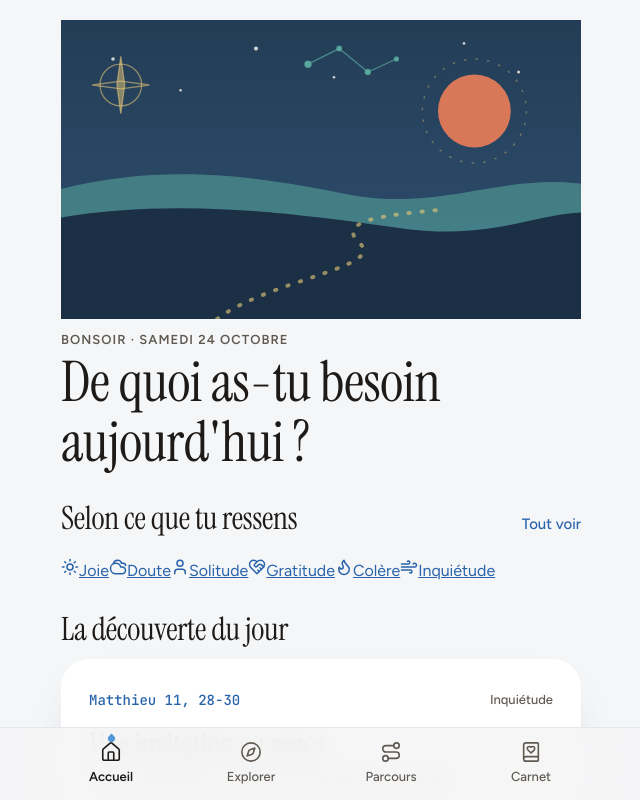
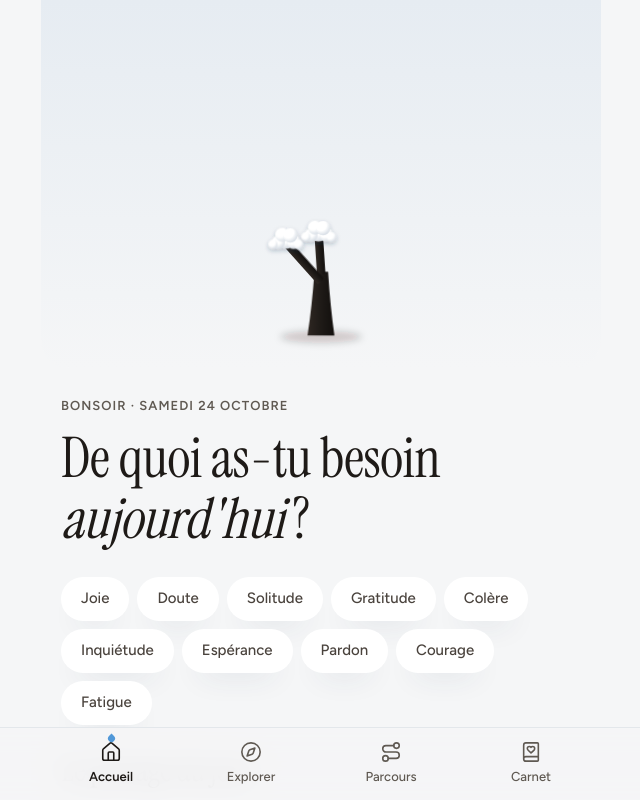
Before and after one commit to nono-el-nino/Tu-es-sur-le-bon-chemin, a React (Vite) app: page / in a window 1280 px wide. Both pictures are taken after a click on the button "Passer". Shown: the top 800 px of the page, without its empty margins (319-959 px from the left). Built offline with nearby package versions, Linux system fonts and the light colour scheme.

Commit message:
Refonte DA — Accueil : l'arbre de l'utilisateur, salutation en brume, humeurs en pilules
Co-Authored-By: Claude Opus 5.5 <noreply@anthropic.com>
Claude-Session: https://claude.ai/code/session_01Avv2Vhp9LhEDETSKb175A1

```diff
--- /dev/null
+++ b/src/components/Gouttes.tsx
@@ -0,0 +1,12 @@
+import type { CSSProperties } from "react";
+
+/** Progression en gouttes (remplace les barres) : pleines = faites, contour = à venir. */
+export function Gouttes({ faites, total, label }: { faites: number; total: number; label?: string }) {
+  return (
+    <span className="gouttes" role="img" aria-label={label ?? `${faites} sur ${total}`}>
+      {Array.from({ length: total }, (_, i) => (
+        <span key={i} className={`goutte ${i < faites ? "" : "vide"}`} style={i < faites ? ({ "--goutte-couleur": "var(--averse)" } as CSSProperties) : undefined} />
+      ))}
+    </span>
+  );
+}
--- a/src/components/Icon.tsx
+++ /dev/null
@@ -1,49 +0,0 @@
-import {
-  Anchor,
-  BatteryLow,
-  Cloudy,
-  Compass,
-  Feather,
-  Flame,
-  Hand,
-  Heart,
-  HeartHandshake,
-  MessageCircle,
-  Mountain,
-  Scale,
-  Sparkles,
-  Sun,
-  Sunrise,
-  Undo2,
-  User,
-  Wind,
-  type LucideProps,
-} from "lucide-react";
-import type { ComponentType } from "react";
-import type { Topic } from "../content";
-
-const map: Record<Topic["icon"], ComponentType<LucideProps>> = {
-  sun: Sun,
-  "cloud-fog": Cloudy,
-  user: User,
-  "heart-handshake": HeartHandshake,
-  flame: Flame,
-  wind: Wind,
-  sunrise: Sunrise,
-  "undo-2": Undo2,
-  mountain: Mountain,
-  "battery-low": BatteryLow,
-  heart: Heart,
-  scale: Scale,
-  anchor: Anchor,
-  hand: Hand,
-  sparkles: Sparkles,
-  compass: Compass,
-  "message-circle": MessageCircle,
-  feather: Feather,
-};
-
-export function TopicIcon({ name, size = 18 }: { name: Topic["icon"]; size?: number }) {
-  const C = map[name];
-  return <C size={size} strokeWidth={2} aria-hidden="true" />;
-}
--- a/src/components/Illustrations.tsx
+++ /dev/null
@@ -1,151 +0,0 @@
-/**
- * Illustrations originales, générées en SVG : horizons, soleils,
- * chemins pointillés et constellations. Une « graine » (l'id du contenu)
- * garantit qu'une même carte garde toujours le même paysage.
- */
-
-type Tone = "terracotta" | "turquoise" | "sable" | "bleu";
-
-const palette: Record<Tone, { sky: string; sun: string; far: string; near: string; path: string; star: string }> = {
-  terracotta: { sky: "#F6E1D7", sun: "#D87859", far: "#E9A88F", near: "#233D56", path: "#EBCB79", star: "#B0533A" },
-  turquoise: { sky: "#DCEFEB", sun: "#EBCB79", far: "#8CC4BB", near: "#2B7369", path: "#F8F5ED", star: "#233D56" },
-  sable: { sky: "#F8EDCF", sun: "#D87859", far: "#EBCB79", near: "#59A99E", path: "#F8F5ED", star: "#8A6A1F" },
-  bleu: { sky: "#E3E8EE", sun: "#EBCB79", far: "#8FA3B8", near: "#233D56", path: "#EBCB79", star: "#2F5070" },
-};
-
-function rng(seed: string) {
-  let h = 2166136261;
-  for (let i = 0; i < seed.length; i++) h = Math.imul(h ^ seed.charCodeAt(i), 16777619);
-  return () => {
-    h = Math.imul(h ^ (h >>> 15), 2246822507);
-    h = Math.imul(h ^ (h >>> 13), 3266489909);
-    return ((h ^= h >>> 16) >>> 0) / 4294967296;
-  };
-}
-
-export function Landscape({ seed, tone, className }: { seed: string; tone: Tone; className?: string }) {
-  const r = rng(seed);
-  const c = palette[tone];
-  const sunX = 60 + r() * 280;
-  const sunY = 40 + r() * 30;
-  const sunR = 18 + r() * 14;
-  const h1 = 78 + r() * 18;
-  const h2 = 98 + r() * 14;
-  const wave = (base: number, amp: number) => {
-    const a = r() * amp;
-    const b = r() * amp;
-    return `M0 ${base} C 90 ${base - a} 150 ${base + b} 200 ${base - b / 2} S 330 ${base - a} 400 ${base + b / 3} V140 H0Z`;
-  };
-  const stars = Array.from({ length: 4 }, () => [20 + r() * 360, 10 + r() * 40] as const);
-  const showConstellation = r() > 0.45;
-  const pathStart = 120 + r() * 160;
-  return (
-    <svg className={className} viewBox="0 0 400 140" preserveAspectRatio="xMidYMid slice" aria-hidden="true">
-      <rect width="400" height="140" fill={c.sky} />
-      <circle cx={sunX} cy={sunY} r={sunR} fill={c.sun} opacity="0.95" />
-      <circle cx={sunX} cy={sunY} r={sunR + 10} fill="none" stroke={c.sun} strokeOpacity="0.35" strokeDasharray="2 6" />
-      {showConstellation ? (
-        <g stroke={c.star} strokeOpacity="0.45" strokeWidth="1" fill={c.star}>
-          <polyline points={stars.map((s) => s.join(",")).join(" ")} fill="none" />
-          {stars.map(([x, y], i) => (
-            <circle key={i} cx={x} cy={y} r={i === 0 ? 2.6 : 1.8} stroke="none" fillOpacity="0.8" />
-          ))}
-        </g>
-      ) : null}
-      <path d={wave(h1, 16)} fill={c.far} />
-      <path d={wave(h2, 12)} fill={c.near} />
-      <path
-        d={`M${pathStart} 140 C ${pathStart + 30} 128 ${pathStart - 30} 118 ${pathStart + 10} ${h2 + 2}`}
-        fill="none"
-        stroke={c.path}
-        strokeWidth="3"
-        strokeLinecap="round"
-        strokeDasharray="1 8"
-      />
-    </svg>
-  );
-}
-
-/** Grand paysage de la page d'accueil, avec rose des vents discrète. */
-export function HeroArt({ className }: { className?: string }) {
-  return (
-    <svg className={className} viewBox="0 0 400 230" preserveAspectRatio="xMidYMid slice" aria-hidden="true">
-      <defs>
-        <linearGradient id="sky" x1="0" x2="0" y1="0" y2="1">
-          <stop offset="0" stopColor="#233D56" />
-          <stop offset="1" stopColor="#2F5070" />
-        </linearGradient>
-      </defs>
-      <rect width="400" height="230" fill="url(#sky)" />
-      <g fill="#F8F5ED" opacity="0.8">
-        <circle cx="40" cy="30" r="1.4" />
-        <circle cx="92" cy="54" r="1" />
-        <circle cx="150" cy="22" r="1.6" />
-        <circle cx="352" cy="40" r="1.2" />
-        <circle cx="310" cy="18" r="1" />
-        <circle cx="210" cy="44" r="1" />
-      </g>
-      <g stroke="#59A99E" strokeOpacity="0.7" fill="#59A99E">
-        <polyline points="190,34 214,22 236,40 258,30" fill="none" />
-        <circle cx="190" cy="34" r="2.4" />
-        <circle cx="214" cy="22" r="1.8" />
-        <circle cx="236" cy="40" r="2" />
-        <circle cx="258" cy="30" r="1.6" />
-      </g>
-      <circle cx="318" cy="70" r="28" fill="#D87859" />
-      <circle cx="318" cy="70" r="40" fill="none" stroke="#EBCB79" strokeOpacity="0.4" strokeDasharray="2 7" />
-      <path d="M0 130 C 80 110 150 120 220 134 S 340 118 400 126 V230 H0Z" fill="#59A99E" opacity="0.55" />
-      <path d="M0 152 C 90 136 190 150 260 160 S 360 150 400 148 V230 H0Z" fill="#1B3045" />
-      <path d="M120 230 C 160 200 250 190 230 172 S 250 150 292 146" fill="none" stroke="#EBCB79" strokeWidth="3" strokeLinecap="round" strokeDasharray="1 9" opacity="0.6" />
-      <g transform="translate(46 50)" stroke="#EBCB79" strokeOpacity="0.55" fill="none">
-        <circle r="16" />
-        <path d="M0 -22 L3 0 L0 22 L-3 0Z" fill="#EBCB79" fillOpacity="0.5" />
-        <path d="M-22 0 L0 3 L22 0 L0 -3Z" />
-      </g>
-    </svg>
-  );
-}
-
-/** Illustration de couverture d'un parcours. */
-export function ParcoursArt({ kind, tone }: { kind: "sunrise" | "path" | "constellation"; tone: Tone }) {
-  const c = palette[tone];
-  return (
-    <svg viewBox="0 0 400 120" preserveAspectRatio="xMidYMid slice" aria-hidden="true">
-      <rect width="400" height="120" fill={c.sky} />
-      {kind === "sunrise" && (
-        <>
-          <circle cx="200" cy="92" r="40" fill={c.sun} />
-          {Array.from({ length: 9 }, (_, i) => {
-            const a = Math.PI + (i * Math.PI) / 8;
-            return <line key={i} x1={200 + Math.cos(a) * 52} y1={92 + Math.sin(a) * 52} x2={200 + Math.cos(a) * 64} y2={92 + Math.sin(a) * 64} stroke={c.sun} strokeWidth="3" strokeLinecap="round" opacity="0.6" />;
-          })}
-          <path d="M0 96 C 100 86 300 86 400 96 V120 H0Z" fill={c.near} />
-        </>
-      )}
-      {kind === "constellation" && (
-        <>
-          <g stroke={c.near} strokeOpacity="0.5" fill={c.near}>
-            <polyline points="60,70 120,36 190,58 250,24 330,50" fill="none" strokeDasharray="3 4" />
-            {[[60, 70], [120, 36], [190, 58], [250, 24], [330, 50]].map(([x, y], i) => (
-              <circle key={i} cx={x} cy={y} r={i === 3 ? 5 : 3.5} stroke="none" />
-            ))}
-          </g>
-          <circle cx="330" cy="50" r="12" fill="none" stroke={c.sun} strokeWidth="2" />
-          <path d="M0 104 C 120 94 260 110 400 98 V120 H0Z" fill={c.far} />
-        </>
-      )}
-      {kind === "path" && (
-        <>
-          <circle cx="320" cy="36" r="16" fill={c.sun} />
-          <path d="M0 74 C 120 60 220 80 400 66 V120 H0Z" fill={c.far} />
-          <path d="M0 96 C 140 84 260 100 400 88 V120 H0Z" fill={c.near} />
-          <path d="M40 120 C 120 100 80 86 170 80 S 260 70 310 60" fill="none" stroke={c.path} strokeWidth="3.5" strokeLinecap="round" strokeDasharray="1 9" />
-          <g transform="translate(310 46)">
-            <line x1="0" y1="14" x2="0" y2="-6" stroke={c.near} strokeWidth="2" />
-            <path d="M0 -6 L14 -1 L0 4Z" fill={c.star} />
-          </g>
-        </>
-      )}
-    </svg>
-  );
-}
--- a/src/components/arbre/Brume.tsx
+++ b/src/components/arbre/Brume.tsx
@@ -5,7 +5,7 @@ import { useEffect, useRef, useState, type CSSProperties, type ElementType, type
  * décalé de --d-brume-pas). Réservée aux versets et aux titres, jamais aux boutons.
  * Changer `cle` rejoue l'apparition. En mouvement réduit : simple fondu.
  */
-export function Brume({ texte, as: Tag = "span", className, cle }: { texte: string; as?: ElementType; className?: string; cle?: string | number }) {
+export function Brume({ texte, as: Tag = "span", className, cle, emphase }: { texte: string; as?: ElementType; className?: string; cle?: string | number; /** mots mis en lumière (italique) */ emphase?: string[] }) {
   const mots = texte.split(/(\s+)/).filter((m) => m.length > 0);
   let i = 0;
   return (
@@ -16,7 +16,7 @@ export function Brume({ texte, as: Tag = "span", className, cle }: { texte: stri
           " "
         ) : (
           <span key={k} className="brume-mot" aria-hidden="true" style={{ "--i": i++ } as CSSProperties}>
-            {m}
+            {emphase?.includes(m.replace(/[^\p{L}'’-]/gu, "")) ? <em>{m}</em> : m}
           </span>
         ),
       )}
--- a/src/screens/Home.tsx
+++ b/src/screens/Home.tsx
@@ -1,106 +1,89 @@
-import { ArrowRight, Shuffle, Route as RouteIcon, ChevronRight } from "lucide-react";
+import { ArrowRight, Route as RouteIcon, Shuffle } from "lucide-react";
+import { useState } from "react";
 import { Link } from "react-router-dom";
 import { content, passageOfTheDay } from "../content";
 import { DiscoveryCard } from "../components/DiscoveryCard";
-import { HeroArt } from "../components/Illustrations";
-import { TopicIcon } from "../components/Icon";
+import { Arbre } from "../components/arbre/Arbre";
+import { Brume } from "../components/arbre/Brume";
+import { Gouttes } from "../components/Gouttes";
 import { useUserData } from "../lib/useUserData";
-import { lastActiveParcours } from "../lib/store";
+import { croissance, lastActiveParcours } from "../lib/store";
 
 export function Home() {
   const { data } = useUserData();
+  const [averse, setAverse] = useState(0);
   const today = passageOfTheDay(content.passages);
   const hour = new Date().getHours();
   const hello = hour < 5 || hour >= 18 ? "Bonsoir" : "Bonjour";
   const dateLabel = new Date().toLocaleDateString("fr-FR", { weekday: "long", day: "numeric", month: "long" });
+  const arbre = croissance(data, content.parcours);
 
   const counts = Object.fromEntries(content.parcours.map((p) => [p.id, p.steps.length]));
   const activeId = lastActiveParcours(data, counts);
   const active = content.parcours.find((p) => p.id === activeId);
-  const activeProgress = active ? data.progress[active.id] : undefined;
-  const nextStep = active?.steps.find((s) => !activeProgress?.completedStepIds.includes(s.id));
+  const activeDone = active ? active.steps.filter((s) => data.progress[active.id]?.completedStepIds.includes(s.id)).length : 0;
+  const nextStep = active?.steps.find((s) => !data.progress[active.id]?.completedStepIds.includes(s.id));
 
   return (
     <div className="screen">
-      <section className="hero">
-        <HeroArt className="hero-art" />
-        <div className="hero-content">
-          <span className="eyebrow">
-            {hello} · {dateLabel}
-          </span>
-          <h1>De quoi as-tu besoin aujourd'hui&nbsp;?</h1>
-        </div>
-      </section>
+      <Arbre {...arbre} averse={averse} onToucher={() => setAverse((a) => a + 1)} />
 
-      <section className="stack" aria-labelledby="humeurs">
-        <div className="section-title">
-          <h2 id="humeurs">Selon ce que tu ressens</h2>
-          <Link to="/explorer">Tout voir</Link>
-        </div>
-        <div className="mood-grid">
-          {content.moods.slice(0, 6).map((m) => (
-            <Link key={m.id} to={`/explorer/humeur/${m.id}`} className={`mood tone-${m.tone}`}>
-              <span className="dot">
-                <TopicIcon name={m.icon} />
-              </span>
+      <header className="stack" style={{ gap: "var(--s3)" }}>
+        <span className="eyebrow">
+          {hello}
+          {data.prenom ? ` ${data.prenom}` : ""} · {dateLabel}
+        </span>
+        <Brume as="h1" texte="De quoi as-tu besoin aujourd'hui ?" emphase={["aujourd'hui"]} />
+      </header>
+
+      <section className="stack" aria-label="Selon ce que tu ressens">
+        <div className="pill-row">
+          {content.moods.map((m) => (
+            <Link key={m.id} to={`/explorer/humeur/${m.id}`} className="pill">
               {m.label}
             </Link>
           ))}
         </div>
       </section>
 
+      {today && (
+        <section className="stack" aria-labelledby="jour">
+          <h2 id="jour">Le passage du jour</h2>
+          <DiscoveryCard passage={today} etiquette="Aujourd'hui" />
+        </section>
+      )}
+
       {active && nextStep && (
-        <Link to={`/parcours/${active.id}/etape/${nextStep.id}`} className={`card card-pad card-link tone-${active.tone}`}>
+        <Link to={`/parcours/${active.id}/etape/${nextStep.id}`} className="card card-pad card-link stack" style={{ gap: "var(--s2)" }}>
+          <span className="eyebrow">Reprendre mon parcours</span>
+          <h2 style={{ fontSize: "1.75rem" }}>{active.title}</h2>
+          <span className="muted small">Étape suivante : {nextStep.title}</span>
           <div className="spread">
-            <div className="stack" style={{ gap: 6, flex: 1 }}>
-              <span className="eyebrow">Reprendre mon parcours</span>
-              <h3>{active.title}</h3>
-              <span className="small muted">
-                Étape suivante : {nextStep.title} · {activeProgress?.completedStepIds.length ?? 0}/{active.steps.length}
-              </span>
-              <div className="progress" aria-hidden="true">
-                <span style={{ width: `${((activeProgress?.completedStepIds.length ?? 0) / active.steps.length) * 100}%` }} />
-              </div>
-            </div>
-            <ChevronRight aria-hidden="true" />
+            <Gouttes faites={activeDone} total={active.steps.length} label={`${activeDone} étapes faites sur ${active.steps.length}`} />
+            <ArrowRight size={20} aria-hidden="true" />
           </div>
         </Link>
-      )}
-
-      {today && (
-        <section className="stack" aria-labelledby="jour">
-          <h2 id="jour">La découverte du jour</h2>
-          <DiscoveryCard passage={today} />
-        </section>
       )}
 
       <section className="stack" aria-label="Accès rapides">
         <Link to="/explorer?mode=surprise" className="card card-pad card-link">
           <div className="row">
-            <span className="mood tone-sable" style={{ border: 0, padding: 0, minHeight: 0, background: "none" }}>
-              <span className="dot">
-                <Shuffle size={18} aria-hidden="true" />
-              </span>
-            </span>
+            <Shuffle size={22} aria-hidden="true" />
             <div style={{ flex: 1 }}>
               <h3>Surprends-moi</h3>
-              <p className="small muted">Un passage tiré au hasard dans le catalogue.</p>
+              <p className="small muted">Un passage tiré au hasard, qui tombe du nuage.</p>
             </div>
-            <ArrowRight size={18} aria-hidden="true" />
+            <ArrowRight size={20} aria-hidden="true" />
           </div>
         </Link>
         <Link to="/parcours" className="card card-pad card-link">
           <div className="row">
-            <span className="mood tone-turquoise" style={{ border: 0, padding: 0, minHeight: 0, background: "none" }}>
-              <span className="dot">
-                <RouteIcon size={18} aria-hidden="true" />
-              </span>
-            </span>
+            <RouteIcon size={22} aria-hidden="true" />
             <div style={{ flex: 1 }}>
               <h3>Les parcours</h3>
-              <p className="small muted">Des itinéraires courts pour approfondir, à ton rythme.</p>
+              <p className="small muted">Chaque parcours fait pousser une branche de ton arbre.</p>
             </div>
-            <ArrowRight size={18} aria-hidden="true" />
+            <ArrowRight size={20} aria-hidden="true" />
           </div>
         </Link>
       </section>
```
Also changed, not shown: src/styles/global.css (+7 -0 lines).
